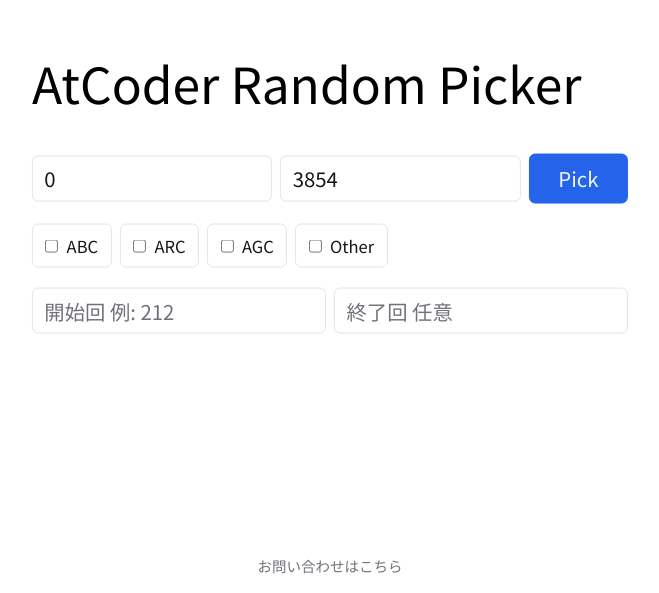
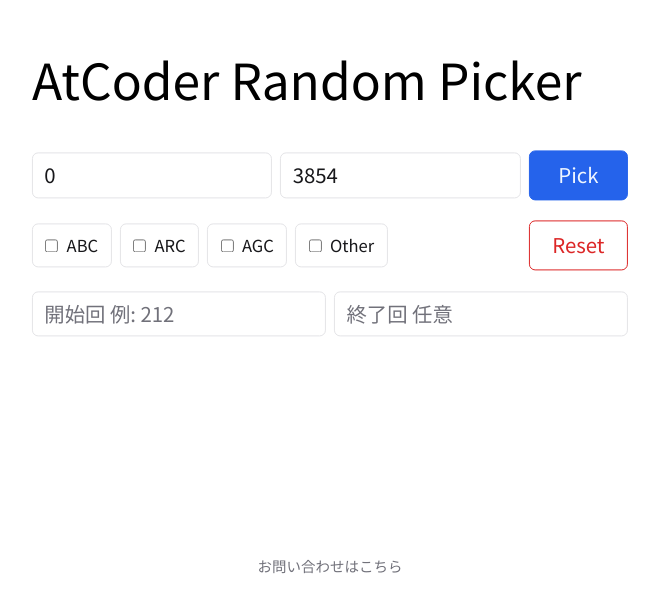
Before and after one commit to Twil3akine/atcoder-random-picker, a Svelte app in the folder frontend/: page / in a window 1280 px wide. Shown: the part 207-800 px from the top of the page, without its empty margins (310-969 px from the left). Built offline with nearby package versions, Linux system fonts and the light colour scheme; a web font is replaced by a local one.

Commit message:
Add reset button input cache

```diff
--- a/frontend/src/App.svelte
+++ b/frontend/src/App.svelte
@@ -6,7 +6,11 @@
   import Message from "./components/Message.svelte";
 
   import { Loader } from "@lucide/svelte";
-  import { type Problem, type ClosedRange, createValidRange } from "./utils/types";
+  import {
+    type Problem,
+    type ClosedRange,
+    createValidRange,
+  } from "./utils/types";
   import { cacheInput, loadLastInput } from "./utils/cacher";
 
   // ============================================================
@@ -20,14 +24,14 @@
     { label: "Other", value: "other" },
   ] as const;
 
-  let cachedInput : ClosedRange | null = loadLastInput();
-  let currentInput : ClosedRange | null;
+  let cachedInput = loadLastInput();
+  let currentInput: ClosedRange | null;
 
   let min_diff = $state<number>(cachedInput ? cachedInput.min : MIN_DIFF);
   let max_diff = $state<number>(cachedInput ? cachedInput.max : MAX_DIFF);
-  let selectedContests = $state<string[]>([]);
-  let contest_from = $state<string>("");
-  let contest_to = $state<string>("");
+  let selectedContests = $state<string[]>(cachedInput?.selectedContests ?? []);
+  let contest_from = $state<string>(cachedInput?.contest_from ?? "");
+  let contest_to = $state<string>(cachedInput?.contest_to ?? "");
 
   /*
    * バリデーションチェック
@@ -41,16 +45,23 @@
     isMinusMaxDiff: max_diff < 0,
   });
   let contestRoundError = $derived(
-    contest_from !== "" && contest_to !== "" && Number(contest_from) > Number(contest_to),
+    contest_from !== "" &&
+      contest_to !== "" &&
+      Number(contest_from) > Number(contest_to),
   );
 
-  let result = $state<Problem | null>(null);        // 取得した問題
-  let errorMessage = $state<string | null>(null);   // 取得できなかった場合に入るエラー
-  let loading = $state<boolean>(false);             // 問題を取得中か否か
+  let result = $state<Problem | null>(null); // 取得した問題
+  let errorMessage = $state<string | null>(null); // 取得できなかった場合に入るエラー
+  let loading = $state<boolean>(false); // 問題を取得中か否か
 
   // Backend APIを呼び出して、条件にあう問題を1問取得する
   const sendQuery = async (): Promise<void> => {
-    if (errors.rangeError || errors.isMinusMinDiff || errors.isMinusMaxDiff || contestRoundError) {
+    if (
+      errors.rangeError ||
+      errors.isMinusMinDiff ||
+      errors.isMinusMaxDiff ||
+      contestRoundError
+    ) {
       return;
     }
 
@@ -80,7 +91,9 @@
       // 条件にあう問題がなかった場合
       if (res.status === 404) {
         const data = await res.json();
-        throw new Error(data.message ?? "指定範囲内に該当する問題がありませんでした");
+        throw new Error(
+          data.message ?? "指定範囲内に該当する問題がありませんでした",
+        );
       }
 
       // 正常に問題が返ってきた場合
@@ -101,7 +114,7 @@
         loading = false;
       }, 1050);
     }
-  }
+  };
 
   // ============================================================
 
@@ -111,26 +124,47 @@
     e.preventDefault();
     e.stopPropagation();
     isDialogOpen = !isDialogOpen;
-	}
+  };
 
   const clickDialog = (result: boolean): void => {
     isDialogOpen = !isDialogOpen;
-	}
+  };
 
   const toggleContest = (contest: string): void => {
     selectedContests = selectedContests.includes(contest)
       ? selectedContests.filter((value) => value !== contest)
       : [...selectedContests, contest];
-  }
+  };
 
   const handlePick = (): void => {
     if (currentInput === null || contestRoundError) {
       return;
     }
 
-    cacheInput(currentInput);
+    cacheInput({
+      min: currentInput.min,
+      max: currentInput.max,
+      selectedContests,
+      contest_from,
+      contest_to,
+    });
     sendQuery();
-  }
+  };
+
+  const setDefault = (): void => {
+    min_diff = MIN_DIFF;
+    max_diff = MAX_DIFF;
+    selectedContests = ["abc"];
+    contest_from = "212";
+    contest_to = "";
+    cacheInput({
+      min: MIN_DIFF,
+      max: MAX_DIFF,
+      selectedContests: ["abc"],
+      contest_from: "212",
+      contest_to: "",
+    });
+  };
 </script>
 
 <div class="w-full h-full">
@@ -138,19 +172,45 @@
     <h1 class="text-3xl mb-8">AtCoder Random Picker</h1>
 
     {#if errors.rangeError}
-      <p class="text-destructive mb-2 text-sm">最低Diffが最高Diffを超えています。</p>
+      <p class="text-destructive mb-2 text-sm">
+        最低Diffが最高Diffを超えています。
+      </p>
     {:else if errors.isMinusMaxDiff}
-      <p class="text-destructive mb-2 text-sm">最高Diffが負の値になっています。</p>
+      <p class="text-destructive mb-2 text-sm">
+        最高Diffが負の値になっています。
+      </p>
     {:else if errors.isMinusMinDiff}
-      <p class="text-destructive mb-2 text-sm">最低Diffが負の値になっています</p>
+      <p class="text-destructive mb-2 text-sm">
+        最低Diffが負の値になっています
+      </p>
     {:else if contestRoundError}
-      <p class="text-destructive mb-2 text-sm">開始回が終了回を超えています。</p>
+      <p class="text-destructive mb-2 text-sm">
+        開始回が終了回を超えています。
+      </p>
     {/if}
 
     <div class="flex items-center gap-2">
-      <Input type="number" placeholder="最低Diffを入力してください。" isErrors={errors} bind:value={min_diff} />
-      <Input type="number" placeholder="最高Diffを入力してください。" isErrors={errors} bind:value={max_diff} />
-			<Button onclick={handlePick} class="shrink-0 w-24 h-12 flex justify-center items-center" disabled={loading || errors.rangeError || errors.isMinusMinDiff || errors.isMinusMaxDiff || contestRoundError}>
+      <Input
+        type="number"
+        placeholder="最低Diffを入力してください。"
+        isErrors={errors}
+        bind:value={min_diff}
+      />
+      <Input
+        type="number"
+        placeholder="最高Diffを入力してください。"
+        isErrors={errors}
+        bind:value={max_diff}
+      />
+      <Button
+        onclick={handlePick}
+        class="shrink-0 w-24 h-12 flex justify-center items-center"
+        disabled={loading ||
+          errors.rangeError ||
+          errors.isMinusMinDiff ||
+          errors.isMinusMaxDiff ||
+          contestRoundError}
+      >
         {#if loading}
           <div class="animate-spin [animation-duration: 1.05s]">
             <Loader size="1.5rem" />
@@ -161,9 +221,15 @@
       </Button>
     </div>
 
-    <div class="flex flex-wrap gap-2 mt-3" aria-label="Contest filters">
+    <div
+      class="mt-3 flex items-center justify-between gap-2"
+      aria-label="Contest filters"
+    >
+      <div class="flex flex-wrap gap-2">
         {#each CONTEST_OPTIONS as contest}
-        <label class="inline-flex items-center gap-2 rounded-md border border-base-stroke-default px-3 py-2 !text-[1rem] text-base-foreground-default">
+          <label
+            class="inline-flex items-center gap-2 rounded-md border border-base-stroke-default px-3 py-2 !text-[1rem] text-base-foreground-default"
+          >
             <input
               type="checkbox"
               class="accent-primary"
@@ -175,9 +241,29 @@
         {/each}
       </div>
 
+      <Button
+        onclick={setDefault}
+        class="shrink-0 w-24 h-12 flex justify-center items-center"
+        variant="danger"
+        tone="ghost"
+      >
+        Reset
+      </Button>
+    </div>
+
     <div class="grid grid-cols-2 gap-2 mt-3">
-      <Input type="number" min="1" placeholder="開始回 例: 212" bind:value={contest_from} />
-      <Input type="number" min="1" placeholder="終了回 任意" bind:value={contest_to} />
+      <Input
+        type="number"
+        min="1"
+        placeholder="開始回 例: 212"
+        bind:value={contest_from}
+      />
+      <Input
+        type="number"
+        min="1"
+        placeholder="終了回 任意"
+        bind:value={contest_to}
+      />
     </div>
 
     {#if !loading && result !== null}
@@ -186,7 +272,7 @@
           <div class="flex flex-col">
             <!-- 問題記号（idの末尾）と問題名 -->
             <Label class="leading-tight font-medium text-lg mb-1.5">
-            {result.id.split('_').slice(-1)[0].toUpperCase()} - {result.name}
+              {result.id.split("_").slice(-1)[0].toUpperCase()} - {result.name}
             </Label>
 
             <!-- URL 表示 -->
@@ -202,11 +288,24 @@
             </p>
 
             <!-- Diff表示 -->
-          <Button size="tiny" variant="danger" tone="ghost" class="mt-8" onclick={toggleDialog}>Show Difficulty</Button>
-					<Dialog class="max-w-lg w-[80vw] m-auto" enableClose dismissible={true} bind:open={isDialogOpen} onClick={(result => clickDialog(result))}>
-						<Label class="!text-lg !font-semibold">Difficulty: {Math.floor(result!.difficulty)}</Label>
+            <Button
+              size="tiny"
+              variant="danger"
+              tone="ghost"
+              class="mt-8"
+              onclick={toggleDialog}>Show Difficulty</Button
+            >
+            <Dialog
+              class="max-w-lg w-[80vw] m-auto"
+              enableClose
+              dismissible={true}
+              bind:open={isDialogOpen}
+              onClick={(result) => clickDialog(result)}
+            >
+              <Label class="!text-lg !font-semibold"
+                >Difficulty: {Math.floor(result!.difficulty)}</Label
+              >
             </Dialog>
-
           </div>
         </Message>
       </div>
--- a/frontend/src/utils/cacher.ts
+++ b/frontend/src/utils/cacher.ts
@@ -1,11 +1,35 @@
-import type { ClosedRange } from './types';
+export type CachedInput = {
+  min: number;
+  max: number;
+  selectedContests: string[];
+  contest_from: string;
+  contest_to: string;
+};
 
-const rangeKey : string = 'lastDiff';
+const rangeKey: string = 'lastDiff';
 
-export const cacheInput = (range : ClosedRange): void => {
-  localStorage.setItem(rangeKey, JSON.stringify(range));
-}
-export const loadLastInput = (): ClosedRange | null => {
+export const cacheInput = (input: CachedInput): void => {
+  localStorage.setItem(rangeKey, JSON.stringify(input));
+};
+
+export const loadLastInput = (): CachedInput | null => {
   const data = localStorage.getItem(rangeKey);
-  return data ? JSON.parse(data) as ClosedRange : null;
-}
+
+  if (!data) {
+    return null;
+  }
+
+  const parsed = JSON.parse(data) as Partial<CachedInput>;
+
+  if (typeof parsed.min !== "number" || typeof parsed.max !== "number") {
+    return null;
+  }
+
+  return {
+    min: parsed.min,
+    max: parsed.max,
+    selectedContests: parsed.selectedContests ?? [],
+    contest_from: parsed.contest_from ?? "",
+    contest_to: parsed.contest_to ?? "",
+  };
+};
```
Lines whose indentation alone changed are shown as unchanged.
